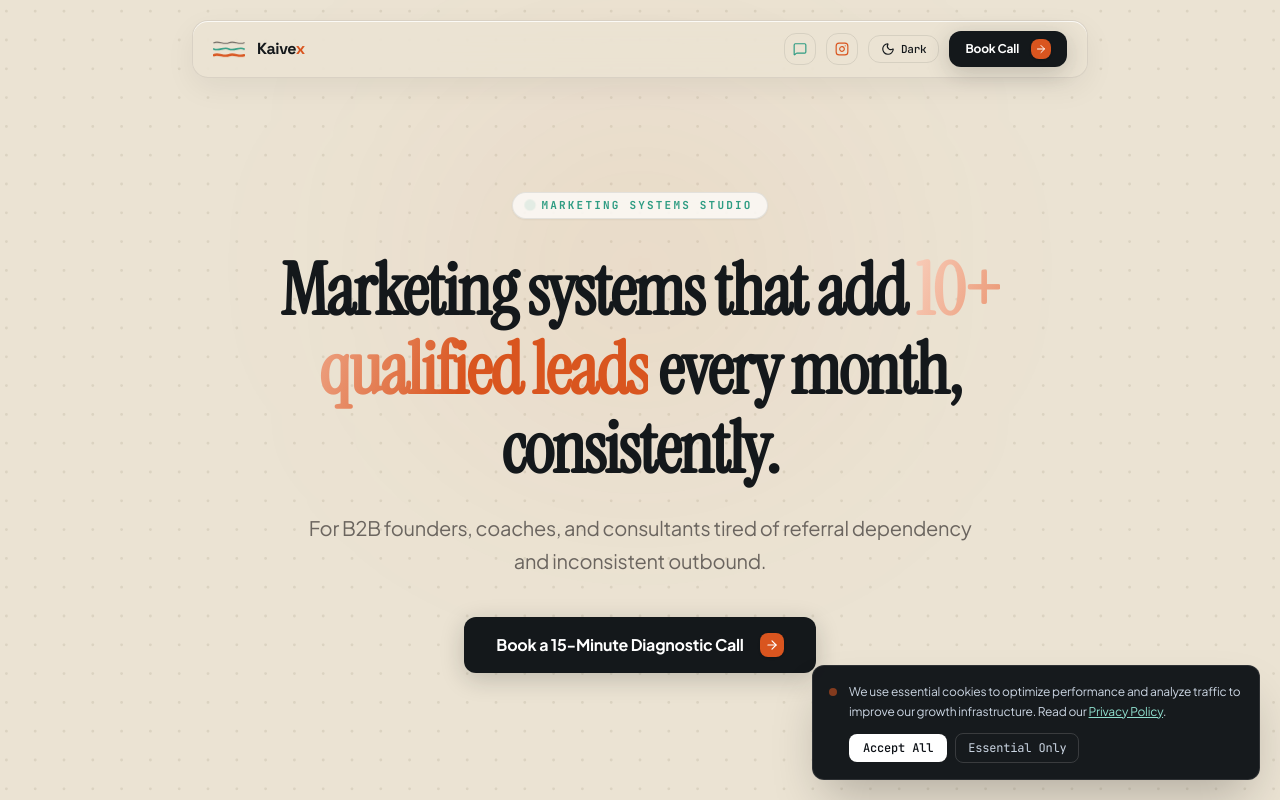
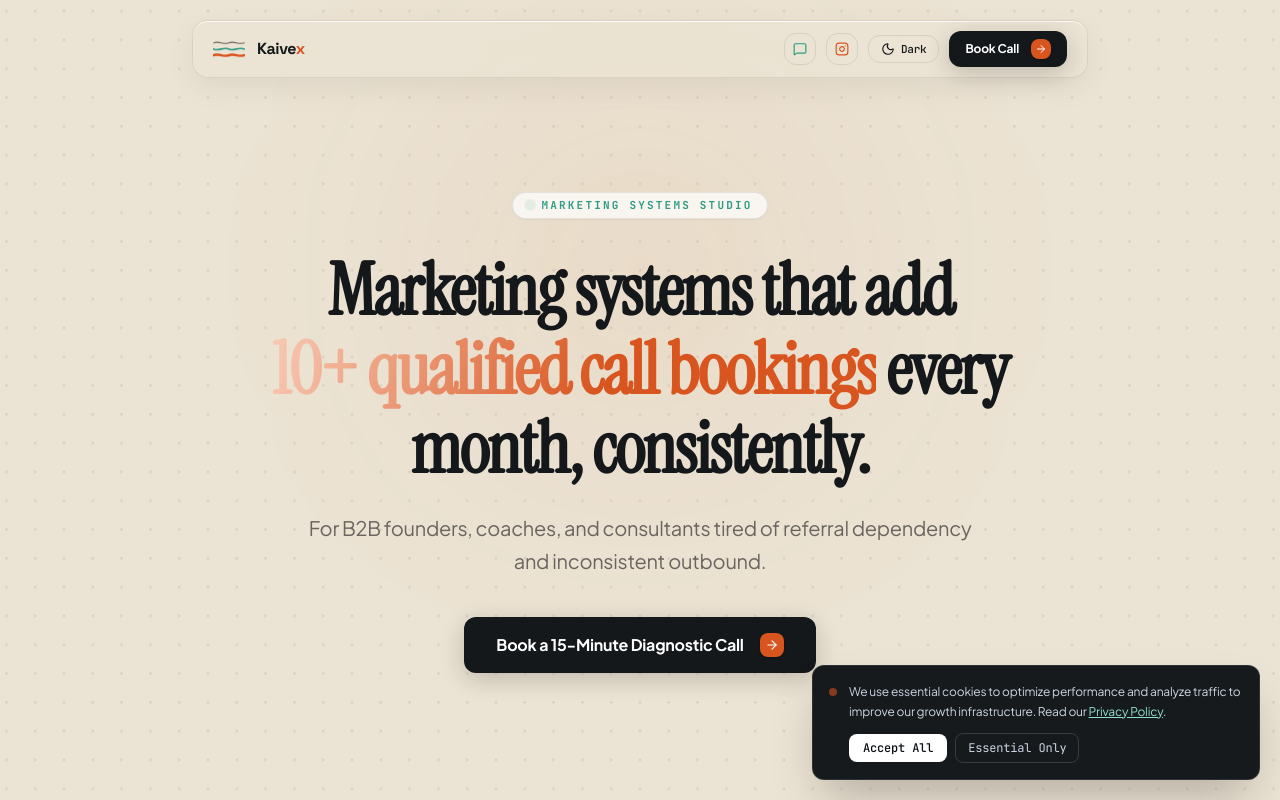
Before and after one commit to kaivexsystems/kaivexsystems, a Next.js app: page / in a window 1280 px wide. Shown: the top 800 px of the page. Built offline with nearby package versions, Linux system fonts and the light colour scheme; no server answers; a web font is replaced by a local one.

Commit message:
copy: update hero headline to '10+ qualified call bookings' with strict whitespace-nowrap

```diff
--- a/app/page.tsx
+++ b/app/page.tsx
@@ -229,7 +229,7 @@ export default function KaivexLandingPage() {
           >
             Marketing systems that add{' '}
             <LuminousText
-              text="10+ qualified leads"
+              text="10+ qualified call bookings"
               theme={theme}
             />{' '}
             every month, consistently.
--- a/components/ui/luminous-text.tsx
+++ b/components/ui/luminous-text.tsx
@@ -27,7 +27,7 @@ export function LuminousText({ text, theme = 'light', className = '' }: Luminous
 
   return (
     <span
-      className={`inline font-inherit select-none animate-luminous-sweep ${className}`}
+      className={`inline font-inherit select-none animate-luminous-sweep whitespace-nowrap ${className}`}
       style={{
         backgroundImage: `linear-gradient(110deg, ${baseColor} 20%, ${shimmerColor} 48%, ${baseColor} 76%)`,
         backgroundSize: '250% 100%',
```
